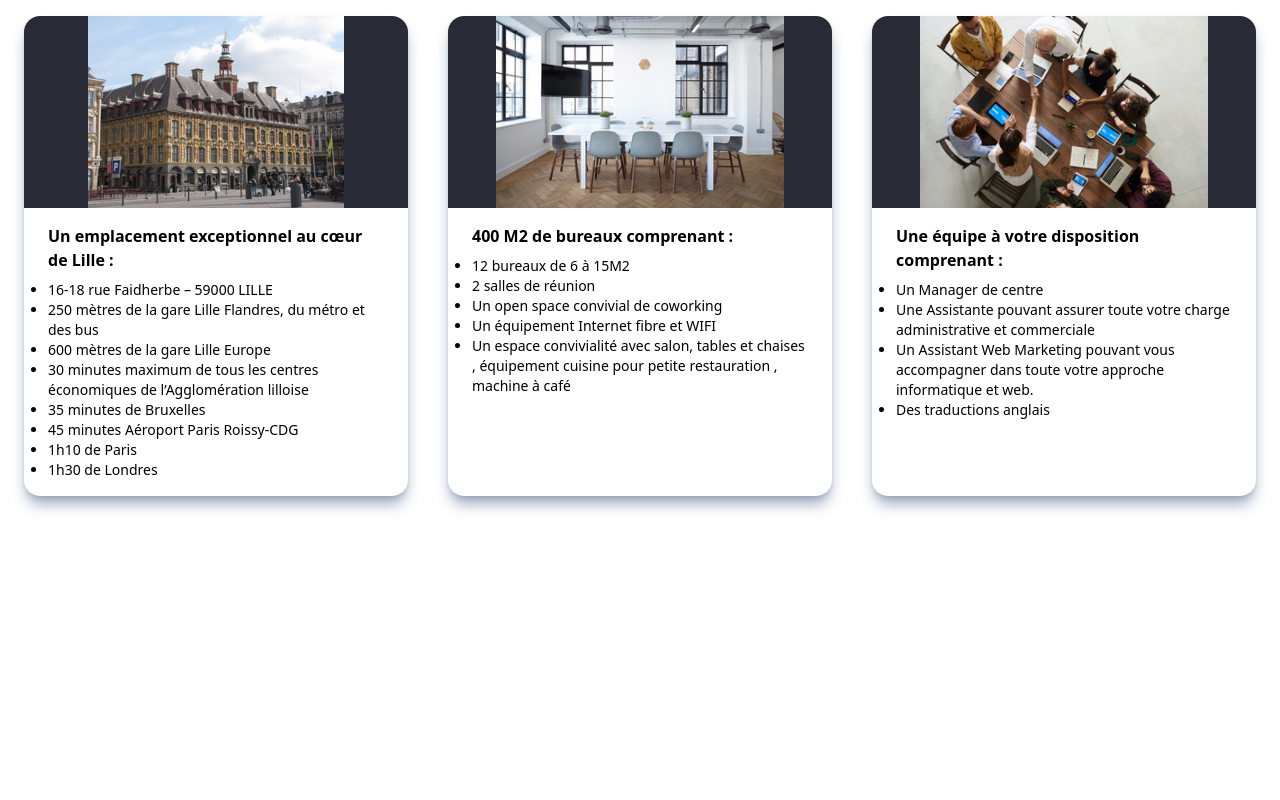
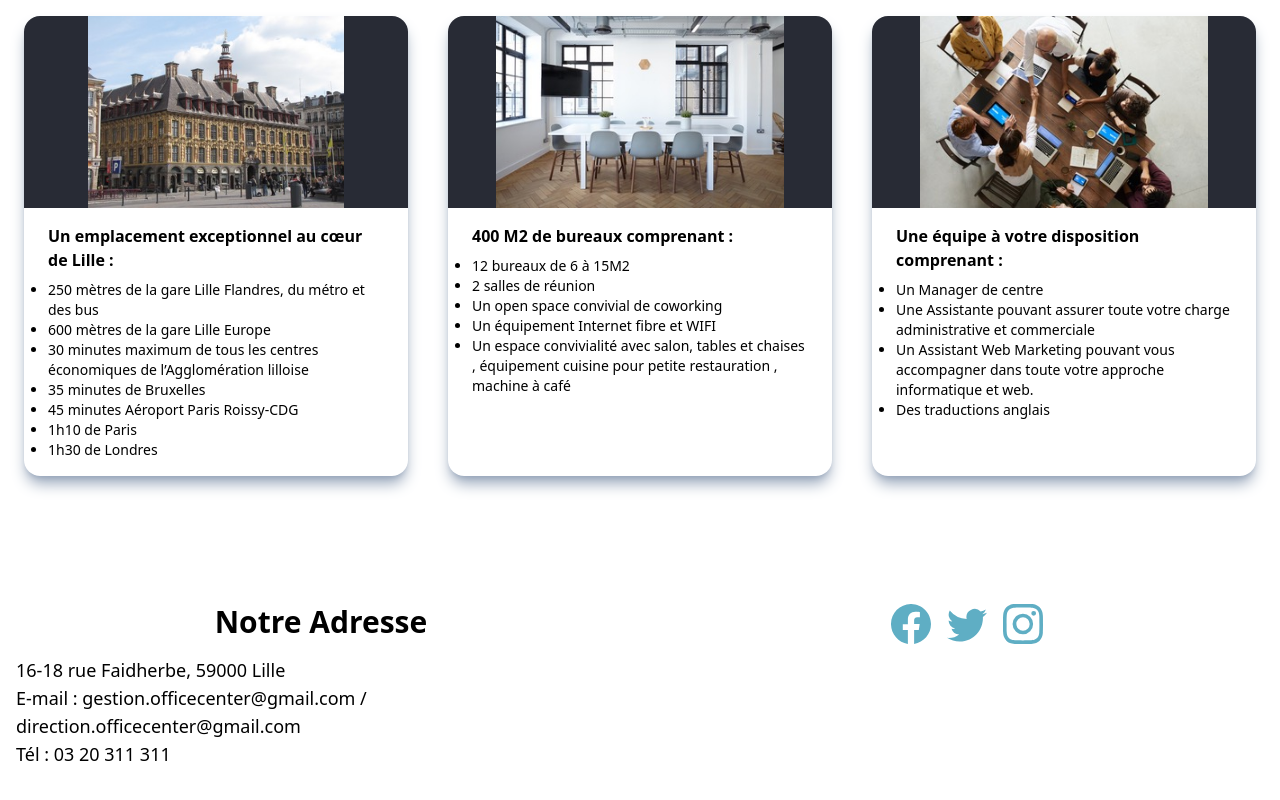
Before and after one commit to Office-center/office-center, a React (Create React App) app: page / in a window 1280 px wide. Shown: the part 1336-2136 px from the top of the page. Before the commit the page ends 1896 px from the top, so only its background shows below. Built offline with nearby package versions, Linux system fonts and the light colour scheme.

Commit message:
ajout page adresse

```diff
--- a/src/App.js
+++ b/src/App.js
@@ -6,6 +6,7 @@ import Accueil from './components/Accueil';
 import logo from './assets/terre.png';
 import Specialites from './components/Specialites';
 import Vision from './components/Vision';
+import Adresse from './components/Adresse';
 
 
 function App() {
@@ -23,7 +24,7 @@ function App() {
 
           <div class="flex justify-start items-center">
             <Link to="/" className="pr-4">
-              <img src={logo} className="sm:mr-12 md:mr-2 h-12 w-12 " />
+              <img src={logo}  className="sm:mr-12 md:mr-2 h-12 w-12 " />
             </Link>
             <h4 className='text-white text-2xl'>OfficeCenter</h4>
           </div>
@@ -55,6 +56,7 @@ function App() {
         <Accueil />
         <Specialites />
         <Vision />
+        <Adresse />
       </div>
     </BrowserRouter>
   );
--- a/src/components/Adresse.js
+++ b/src/components/Adresse.js
@@ -1,8 +1,41 @@
 import React from "react";
+import {BsFacebook} from "react-icons/bs"
+import {BsTwitter,BsInstagram} from "react-icons/bs"
 
 const Adresse = () => {
     return (
         <div>
+        <div className="flex flex-col justify-center items-center py-12  " id="adresse">
+                <div class="grid md:grid-cols-2 gap-7  p-4 ">
+                    <div>
+                <h1 className="bg-black-500 pb-4 text-center font-bold text-3xl">Notre Adresse </h1>
+                <p className="text-lg">16-18 rue Faidherbe, 59000 Lille</p>
+                <p className="text-lg">E-mail : gestion.officecenter@gmail.com / direction.officecenter@gmail.com</p>
+                <p className="text-lg">Tél :  03 20 311 311</p>
+
+
+                </div>
+                <div className="flex flex-row justify-center ">
+                <a  className="pl-4" href="https://www.facebook.com/officecenterfrance/"><BsFacebook size={40} style={{color: "#5FAEC4"}}/> </a>
+                <a  className="pl-4" href="https://twitter.com/OfficeCenterFr"><BsTwitter size={40} style={{color: "#5FAEC4"}}/> </a>
+                <a  className="pl-4" href="https://www.instagram.com/officecenterfrance/"><BsInstagram size={40} style={{color: "#5FAEC4"}}/> </a>
+
+
+                <div>
+
+                </div>
+
+
+
+                </div>
+                </div>
+
+
+
+
+
+
+            </div>
         </div>
     )
 }
--- a/src/components/Equipe.js
+++ b/src/components/Equipe.js
@@ -4,6 +4,7 @@ const Equipe = () => {
     return (
         <div>
 
+
         </div>
     )
 }
--- a/src/components/Vision.js
+++ b/src/components/Vision.js
@@ -24,7 +24,6 @@ const Vision = () => {
                             Un emplacement exceptionnel au cœur de Lille :
                         </div>
                         <ul className="list-disc text-sm">
-                            <li>16-18 rue Faidherbe – 59000 LILLE</li>
                             <li>250 mètres de la gare Lille Flandres, du métro et des bus</li>
                             <li>600 mètres de la gare Lille Europe</li>
                             <li>30 minutes maximum de tous les centres économiques de l’Agglomération lilloise</li>
```
Also changed, not shown: 1 other file (tests, documents, lock files or other folders).
